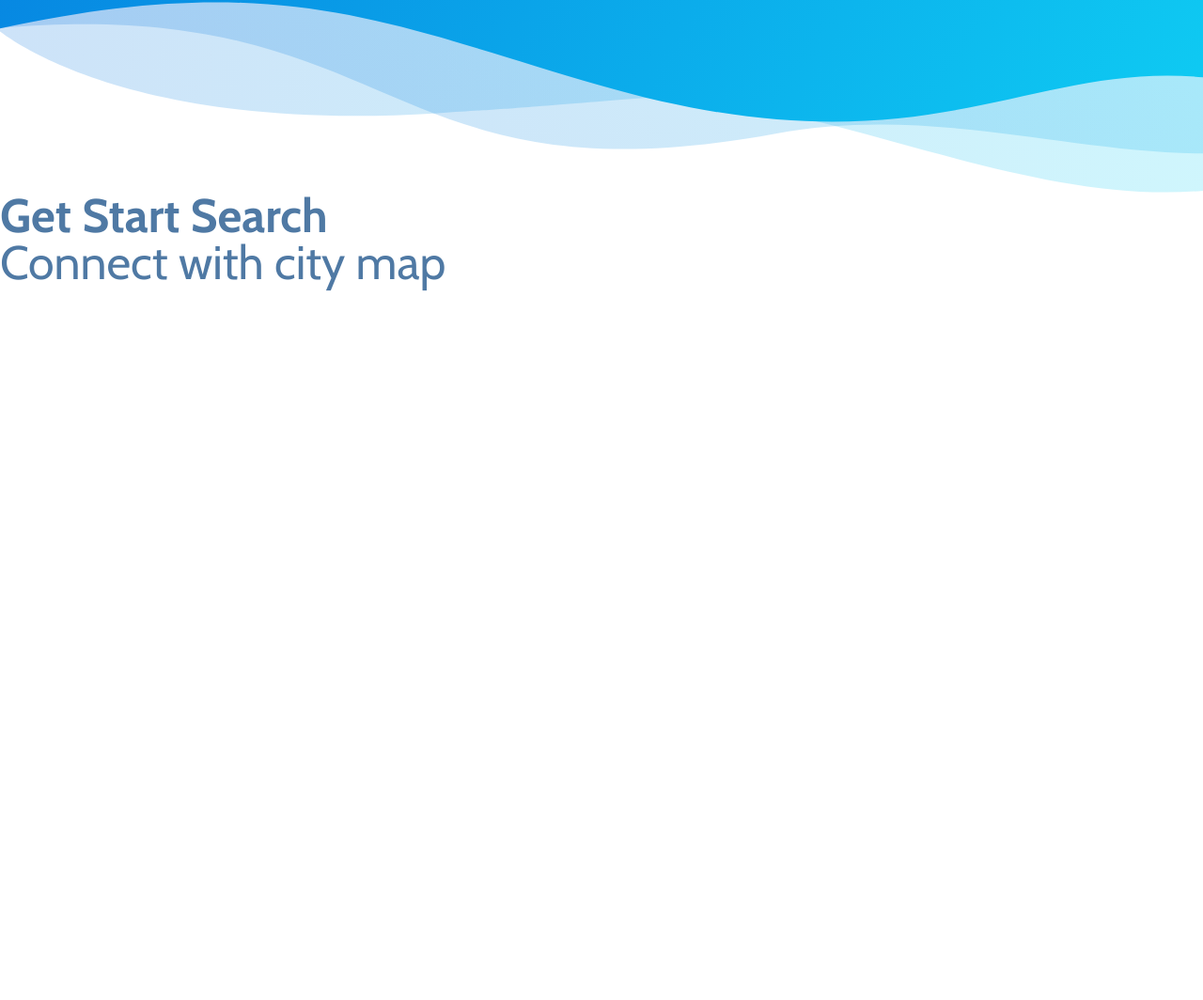
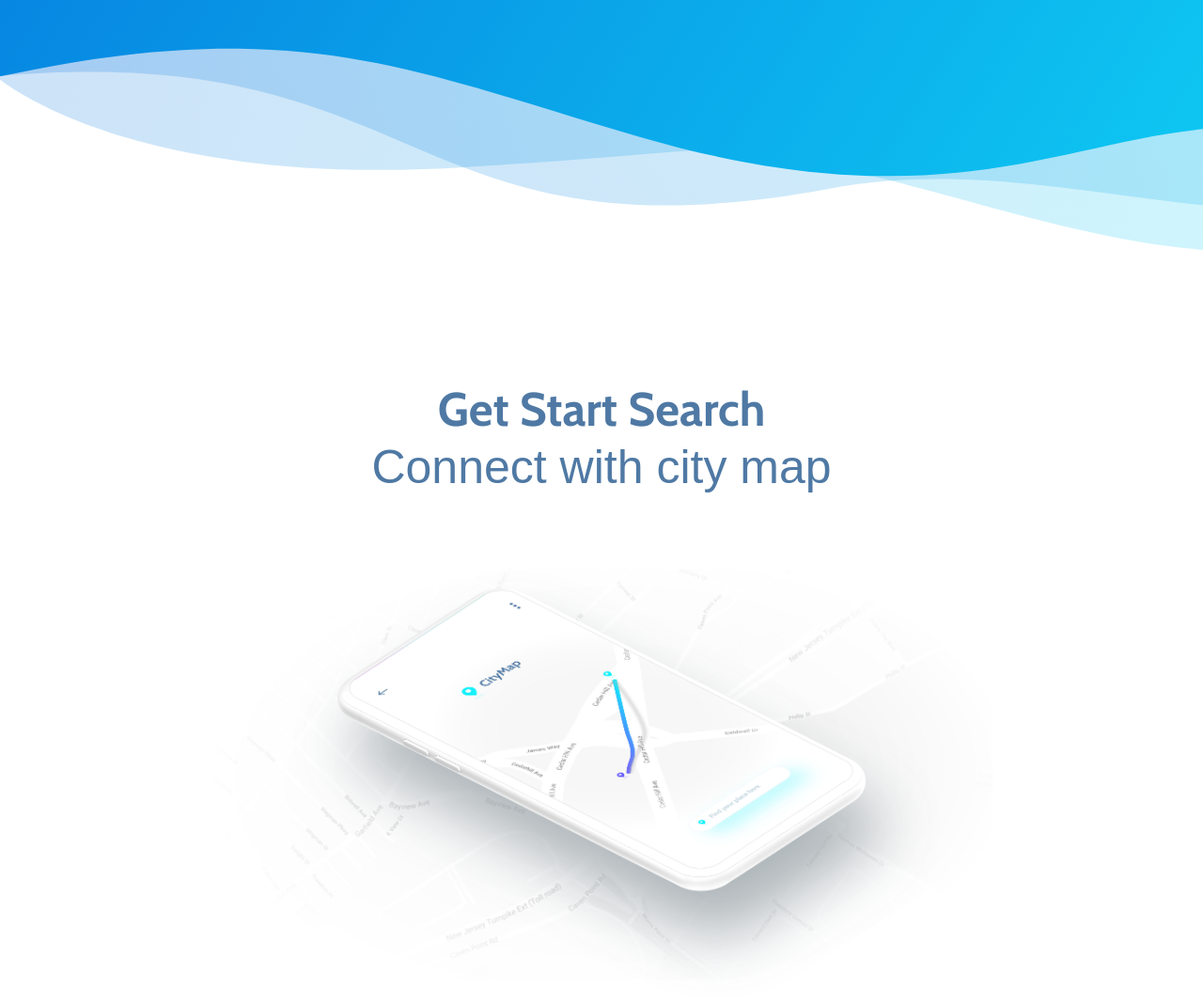
Before and after one commit to asmyshlyaev177/landing-1, a website: page index.html in a window 1280 px wide. Shown: the part 720-1784 px from the top of the page at 94% size. Before the commit the page ends 1030 px from the top, so only its background shows below. Drawn offline with nearby package versions, Linux system fonts and the light colour scheme; files that its build step writes are made by us from their sources; files whose address does not match are found by name.

Commit message:
connect section

```diff
--- a/index.html
+++ b/index.html
@@ -54,7 +54,7 @@
             </div>
 
             <div class="header__right">
-                <img src="./img/hero.png" alt="Header image" class="header__img">
+                <img src="./img/hero.png" alt="Header image" class="img header__img">
             </div>
         </div>
 
@@ -63,8 +63,9 @@
     <section class="connect">
         <h2 class="h2">Get Start Search</h2>
         <h3 class="h3">Connect with city map</h3>
-        <div class="connect_image">
-
+        <div class="connect__img-container">
+            <img src="./img/map1.png" alt="map background image" class="img connect__img-map">
+            <img src="./img/phone1.png" alt="phone image" class="img connect__img-phone">
         </div>
     </section>
 
--- a/sass/_base.scss
+++ b/sass/_base.scss
@@ -1,6 +1,7 @@
 
 // FONT VARIABLES
 $font-primary: 'Cabin', sans-serif;
+$font-secondary: sans-serif;
 
 // BREAKPOINTS
 $bp-phone: 20em;
@@ -9,6 +10,10 @@ $bp-phone-l: 26.5625em;
 $bp-tablet: 48em;
 $bp-laptop: 64em;
 $bp-desktop: 93.75em;
+
+// $container-padding: 8.4rem;
+$container-padding: 11.16%;
+
 
 *,
 *::before,
@@ -23,7 +28,6 @@ html {
     font-family: $font-primary;
 }
 
-$container-padding: 8.4rem;
 
 .icon {
     display: inline-block;
@@ -40,3 +44,8 @@ a {
     text-decoration: none;
     color: inherit;
 }
+
+.img {
+    width: 100%;
+    height: auto;
+}
--- a/sass/_components.scss
+++ b/sass/_components.scss
@@ -55,7 +55,7 @@
         display: flex;
         flex-direction: row;
         color: $color-white;
-        padding: $container-padding *2+2rem $container-padding $container-padding*2 $container-padding;
+        padding: calc(#{$container-padding}*2 + 2rem) $container-padding $container-padding*2 $container-padding;
         justify-content: space-between;
 
         background-image: url("../img/wave-hero.svg");
@@ -78,12 +78,7 @@
 
     &__right {
         flex-shrink: 0;
-        flex-basis: 50%;
-    }
-
-    &__img {
-        height: auto;
-        width: 100%;
+        flex-basis: 55%;
     }
 
     &__form {
@@ -149,3 +144,36 @@
         margin-bottom: 3.625rem;
     }
 }
+
+.connect {
+    display: flex;
+    flex-direction: column;
+    justify-content: center;
+    align-items: center;
+
+    padding: $container-padding;
+
+    &__img-container {
+        display: flex;
+        position: relative;
+        padding: 5rem;
+    }
+
+    &__img-map {
+        width: 100%;
+        height: 100%;
+    }
+
+    &__img-phone {
+        width: 70%;
+        height: 70%;
+        margin-left: -85%;
+        transition: all .6s;
+        filter: drop-shadow(1rem 3rem 2rem rgba($color-gray, .9));
+
+        &:hover {
+            filter: drop-shadow(1rem 5rem 2.5rem rgba($color-gray, .8));
+            transform: translateY(-2rem);
+        }
+    }
+}
--- a/sass/_typography.scss
+++ b/sass/_typography.scss
@@ -13,6 +13,7 @@ $color-gray-light-3: #BDD3DF;
     font-size: 3.125rem;
     font-weight: 700;
     color: $color-blue-dark;
+    margin-bottom: .7rem;
 
     &--white {
         color: $color-white;
@@ -22,6 +23,8 @@ $color-gray-light-3: #BDD3DF;
 .h3 {
     font-size: 3.125rem;
     color: $color-blue-dark;
+    font-family: $font-secondary;
+    font-weight: 300;
 }
 
 .paragraph {
```
